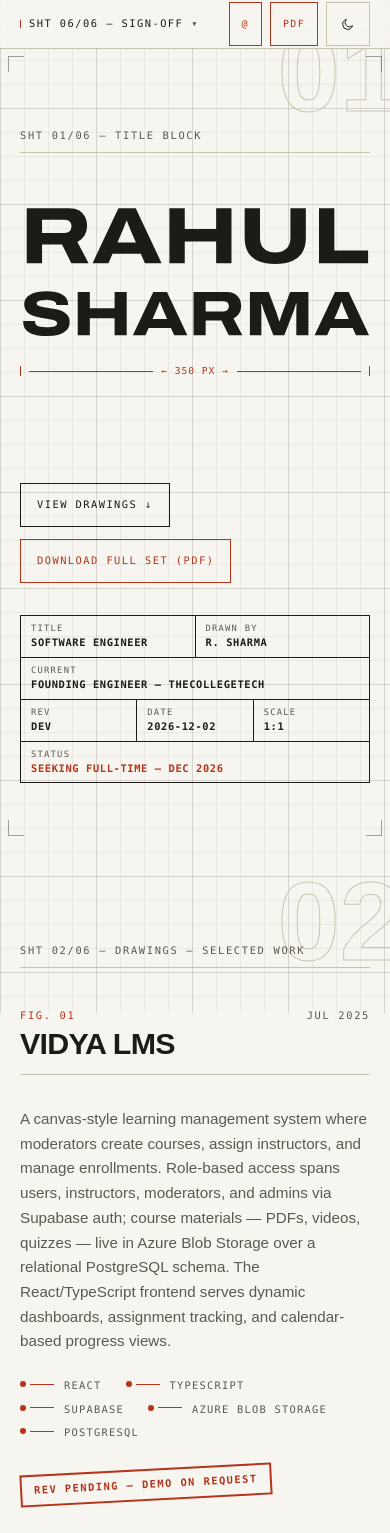
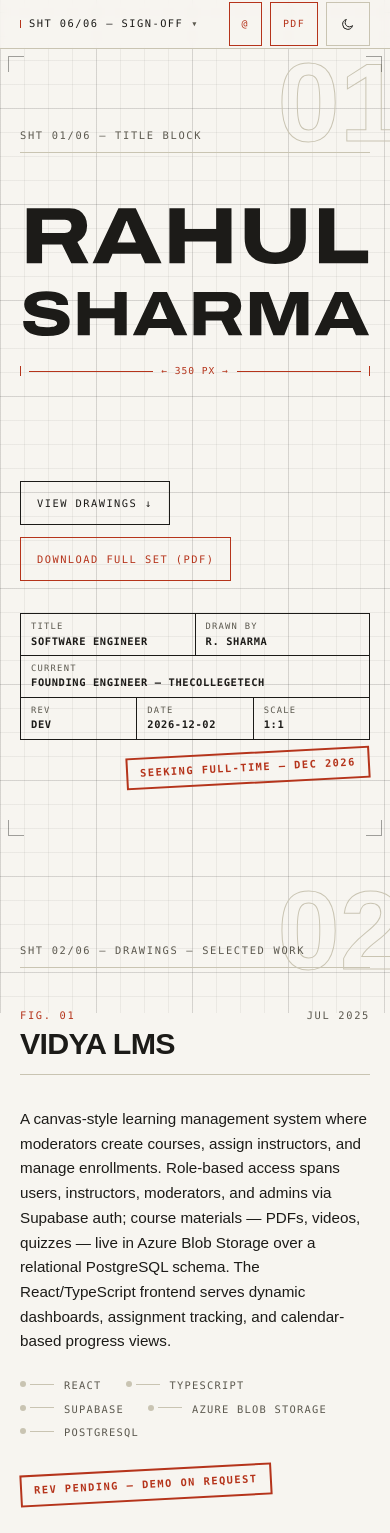
Before and after one commit to rahul-sharma-cs/portfolio, a Next.js app: page / in a window 390 px wide. Shown: the top 1533 px of the page. Built offline with nearby package versions, Linux system fonts and the light colour scheme; a web font is replaced by a local one.

Commit message:
polish(rebuild): design review batch C — evidence hierarchy, status stamp, quiet tags, BOM mobile, sundry

```diff
--- a/src/components/drafting/exploded-view.tsx
+++ b/src/components/drafting/exploded-view.tsx
@@ -92,7 +92,7 @@ export default function ExplodedView({
         onPointerEnter={fine ? () => setBoost(1) : undefined}
         onPointerLeave={fine ? () => setBoost(0) : undefined}
         onClick={
-          !fine
+          !fine && !reduce
             ? () => {
                 const next = !popped;
                 setBoost(next ? 1 : 0);
@@ -119,7 +119,7 @@ export default function ExplodedView({
           <LeaderLabel key={layer.layer} index={i} label={`${layer.layer.toUpperCase()} — ${layer.label.toUpperCase()}`} />
         ))}
       </ol>
-      {!fine && (
+      {!fine && !reduce && (
         <p className="mt-1 font-mono text-[0.55rem] uppercase tracking-[0.12em] text-pencil">
           {popped ? "Tap to assemble" : "Tap to explode"}
         </p>
--- a/src/components/drafting/leader-label.tsx
+++ b/src/components/drafting/leader-label.tsx
@@ -1,21 +1,29 @@
-/** Annotation row: leader glyph (dot + line) + optional index + mono label. Use inside <ul>/<ol>. */
+/**
+ * Annotation row: leader glyph (dot + line) + optional index + mono label. Use inside <ul>/<ol>.
+ * `tone="accent"` (default) is the reserved redline mark; `tone="quiet"` renders the same glyph
+ * in rule/pencil tones for high-repetition contexts (e.g. tag lists) where redline would read as texture.
+ */
 export default function LeaderLabel({
   label,
   index,
+  tone = "accent",
   className = "",
 }: {
   label: string;
   index?: number;
+  tone?: "accent" | "quiet";
   className?: string;
 }) {
+  const glyphColor = tone === "quiet" ? "bg-rule" : "bg-redline";
+  const indexColor = tone === "quiet" ? "text-pencil" : "text-redline";
   return (
     <li className={`flex items-baseline gap-2.5 font-mono text-[0.65rem] uppercase tracking-[0.12em] text-pencil ${className}`}>
       <span aria-hidden className="flex shrink-0 translate-y-[-2px] items-center gap-1">
-        <span className="inline-block h-1.5 w-1.5 rounded-full bg-redline" />
-        <span className="inline-block h-px w-6 bg-redline" />
+        <span className={`inline-block h-1.5 w-1.5 rounded-full ${glyphColor}`} />
+        <span className={`inline-block h-px w-6 ${glyphColor}`} />
       </span>
       {typeof index === "number" && (
-        <span className="shrink-0 text-redline">{String(index + 1).padStart(2, "0")}</span>
+        <span className={`shrink-0 ${indexColor}`}>{String(index + 1).padStart(2, "0")}</span>
       )}
       <span>{label}</span>
     </li>
--- a/src/components/drafting/plotted-name.tsx
+++ b/src/components/drafting/plotted-name.tsx
@@ -15,6 +15,7 @@ export default function PlottedName({ play }: { play: boolean }) {
 
   return (
     <h1 aria-label="Rahul Sharma" className="block">
+      <span className="sr-only">Rahul Sharma</span>
       {lines.map((line, li) => {
         const height = ascent - descent;
         return (
--- a/src/components/drafting/sheet.tsx
+++ b/src/components/drafting/sheet.tsx
@@ -32,7 +32,7 @@ export default function Sheet({
   };
   const reduce = useReducedMotion();
   const { scrollYProgress } = useScroll({ target: sectionRef, offset: ["start end", "end start"] });
-  const ghostY = useTransform(scrollYProgress, [0, 1], reduce ? ["0px", "0px"] : ["56px", "-56px"]);
+  const ghostY = useTransform(scrollYProgress, [0, 1], reduce ? ["0px", "0px"] : ["20px", "-20px"]);
 
   return (
     <section ref={setRefs} id={id} className={`relative scroll-mt-20 overflow-x-clip py-20 sm:py-28 ${className}`}>
--- a/src/components/sheets/sheet-01-title-block.tsx
+++ b/src/components/sheets/sheet-01-title-block.tsx
@@ -5,6 +5,7 @@ import { motion, useReducedMotion } from "motion/react";
 import { links, siteConfig } from "@/lib/data";
 import Sheet from "@/components/drafting/sheet";
 import TitleBlock from "@/components/drafting/title-block";
+import Stamp from "@/components/drafting/stamp";
 import PlottedName from "@/components/drafting/plotted-name";
 import DimensionLine from "@/components/drafting/dimension-line";
 import { useMeasuredWidth } from "@/lib/hooks";
@@ -89,7 +90,7 @@ function HeroContent({ play }: { play: boolean }) {
       </div>
 
       <div className="flex flex-col items-start justify-between gap-8 md:flex-row md:items-end">
-        <motion.div {...enter(1.5)} data-intro className="flex flex-wrap gap-3">
+        <motion.div {...enter(0.9)} data-intro className="flex flex-wrap gap-3">
           <a
             href={links[1].hash}
             className="flex min-h-11 items-center border border-ink px-4 font-mono text-[0.65rem] uppercase tracking-[0.14em] text-ink transition-colors hover:bg-ink hover:text-sheet"
@@ -119,11 +120,13 @@ function HeroContent({ play }: { play: boolean }) {
                 { label: "Date", value: BUILD_DATE },
                 { label: "Scale", value: "1:1" },
               ],
-              [
-                { label: "Status", value: `${siteConfig.status} — ${siteConfig.gradDate}`, accent: true },
-              ],
             ]}
           />
+          <div className="flex justify-end">
+            <Stamp className="mt-3">
+              {siteConfig.status} — {siteConfig.gradDate}
+            </Stamp>
+          </div>
         </motion.div>
       </div>
     </div>
--- a/src/components/sheets/sheet-02-drawings.tsx
+++ b/src/components/sheets/sheet-02-drawings.tsx
@@ -66,12 +66,12 @@ function Plate({ project, index }: { project: Project; index: number }) {
 
         <div className={`space-y-6 md:col-span-6 order-1 ${flipped ? "md:order-1" : "md:order-2"}`}>
           {project.image && <PlateImage image={project.image} />}
-          <p data-prose className="max-w-[58ch] text-[0.95rem] leading-relaxed text-pencil">
+          <p data-prose className="max-w-[58ch] text-[0.95rem] leading-relaxed text-ink">
             {project.spec}
           </p>
           <ul className="flex flex-wrap gap-x-6 gap-y-2">
             {project.tags.map((tag) => (
-              <LeaderLabel key={tag} label={tag} />
+              <LeaderLabel key={tag} label={tag} tone="quiet" />
             ))}
           </ul>
           <div className="pt-1">
--- a/src/components/sheets/sheet-04-revisions.tsx
+++ b/src/components/sheets/sheet-04-revisions.tsx
@@ -36,11 +36,11 @@ export default function Sheet04Revisions() {
               <h3 className="mt-1.5 font-sans text-lg font-bold uppercase tracking-tight text-ink">
                 {rev.role} <span className="font-normal text-pencil">— {rev.org}</span>
               </h3>
-              <ul data-prose className="mt-2 max-w-[62ch] space-y-1.5 text-[0.85rem] leading-relaxed text-pencil">
+              <ul data-prose className="mt-2 max-w-[62ch] space-y-1.5 text-[0.85rem] leading-relaxed">
                 {rev.bullets.map((b) => (
                   <li key={b} className="flex gap-2.5">
                     <span aria-hidden className="mt-[0.55em] h-px w-3 shrink-0 bg-rule" />
-                    <span>{b}</span>
+                    <span className="text-ink">{b}</span>
                   </li>
                 ))}
               </ul>
--- a/src/components/sheets/sheet-05-detail.tsx
+++ b/src/components/sheets/sheet-05-detail.tsx
@@ -38,7 +38,7 @@ export default function Sheet05Detail() {
             where I get to design systems and then live with my decisions. I care about interfaces
             that feel considered, backends that don&apos;t fall over, and the space where the two meet.
           </p>
-          <p className="mt-5 max-w-[58ch] text-[1.05rem] leading-[1.75] text-ink">
+          <p className="mt-5 max-w-[58ch] text-[1.05rem] leading-[1.75] text-pencil">
             Between classes and shifts keeping 450+ lab machines alive, I&apos;m usually deep in
             LeetCode or reading about system design, AI, distributed systems, and low-level
             programming. Off the clock: video games and philosophy — usually not at the same time.
--- a/src/components/sheets/sheet-06-sign-off.tsx
+++ b/src/components/sheets/sheet-06-sign-off.tsx
@@ -17,7 +17,7 @@ export default function Sheet06SignOff() {
     <Sheet link={links[5]} eyebrow="Sign-Off — Release" threshold={0.6}>
       <div className="flex flex-col items-start gap-10">
         <div className="flex flex-wrap items-center gap-6">
-          <h3 className="max-w-[24ch] font-sans text-[clamp(1.5rem,3.5vw,2.6rem)] font-extrabold uppercase leading-tight tracking-tight">
+          <h3 className="wdth-expanded max-w-[24ch] font-sans text-[clamp(1.5rem,3.5vw,2.6rem)] font-extrabold uppercase leading-tight tracking-tight">
             This design is released for interview.
           </h3>
           <Stamp>Approved</Stamp>
```
Also changed, not shown: src/components/sheets/sheet-03-bom.tsx (+7 -4 lines).
